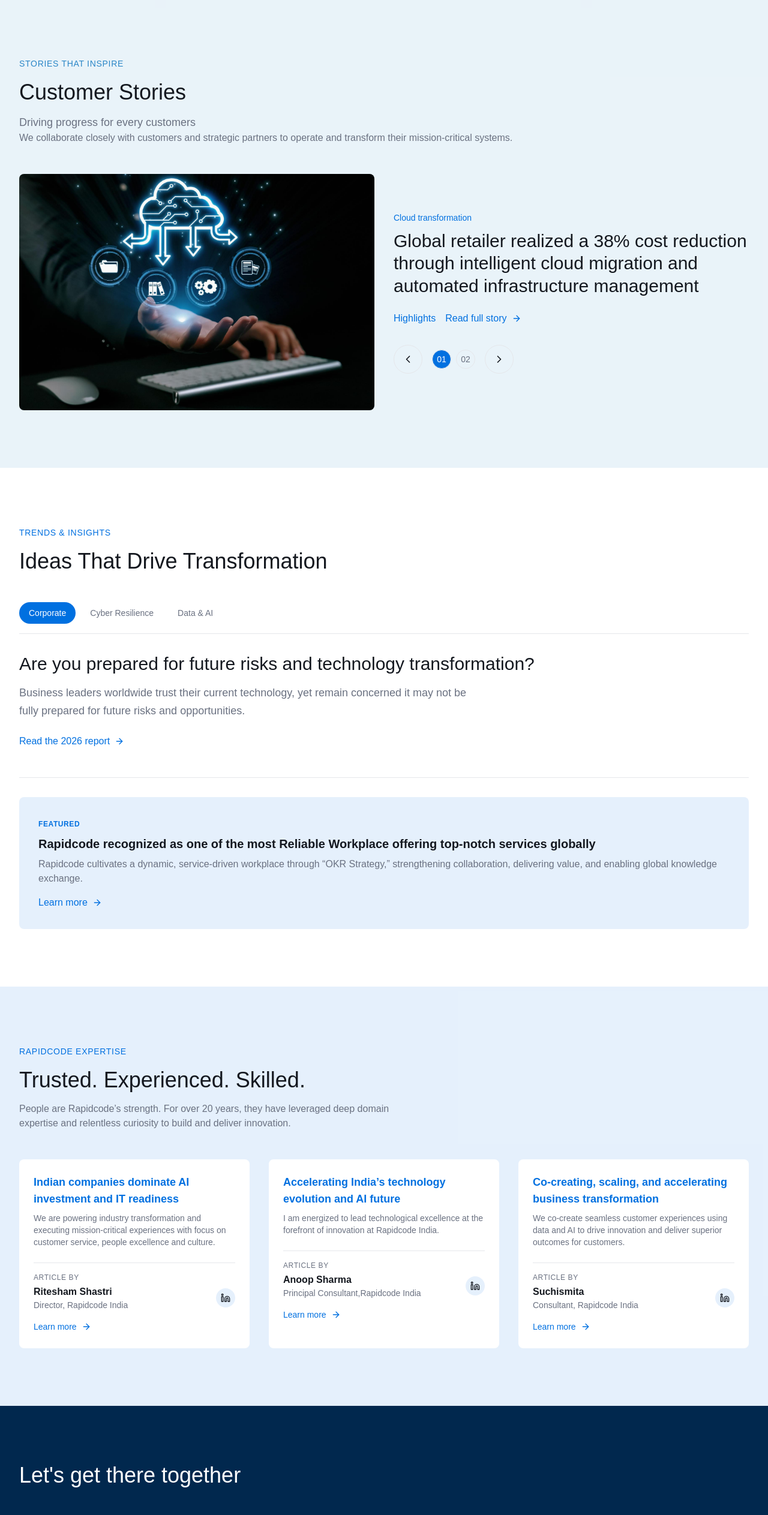
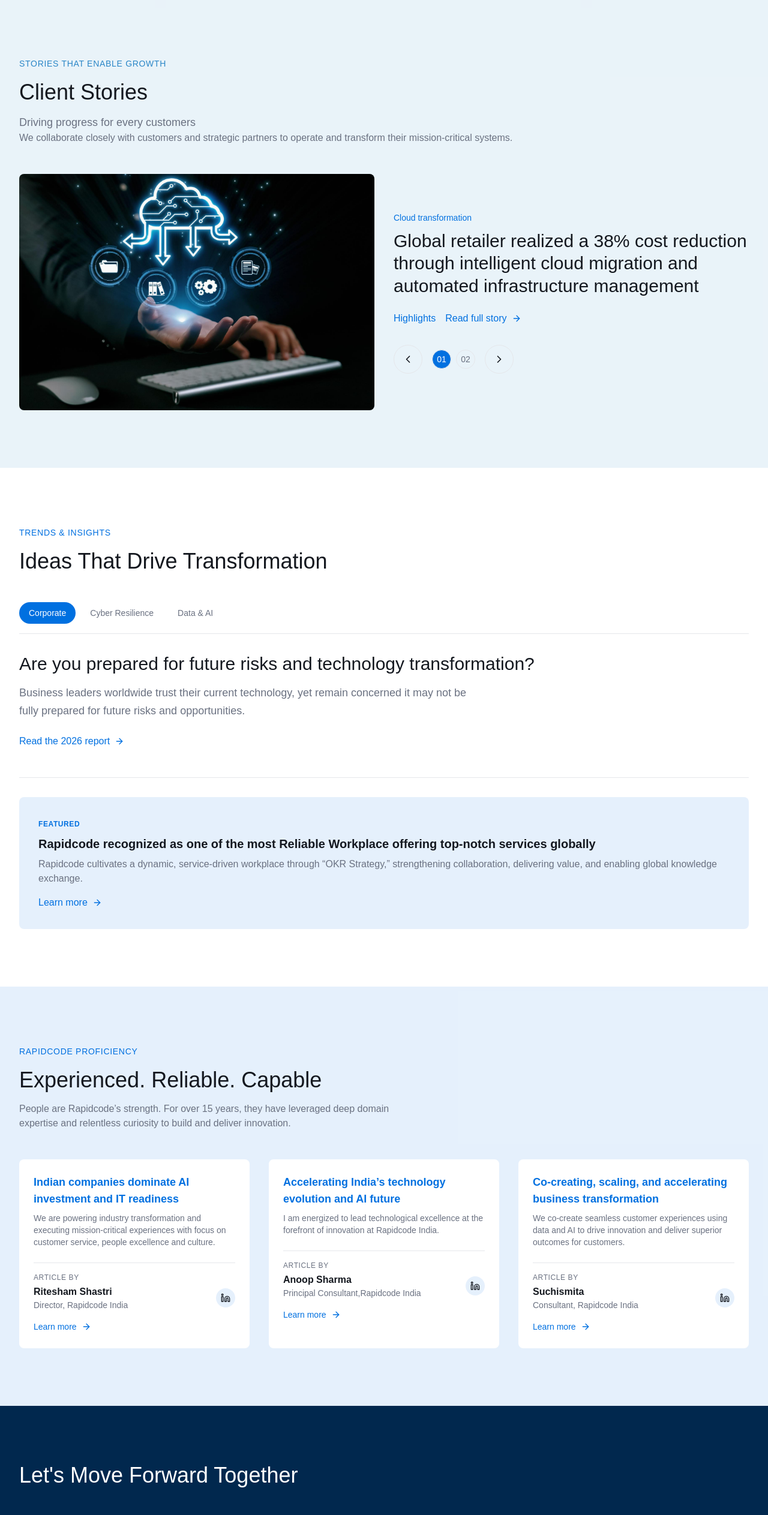
Before and after one commit to Kavya75340/Rapid, a React (Vite) app: page / in a window 1280 px wide. Shown: the part 2666-5192 px from the top of the page at 60% size. Built offline with nearby package versions, Linux system fonts and the light colour scheme; a web font is replaced by a local one.

Commit message:
Repharse data

```diff
--- a/src/components/pages/Home/sections/CultureCareersSection.jsx
+++ b/src/components/pages/Home/sections/CultureCareersSection.jsx
@@ -24,7 +24,7 @@
         <section className="py-16 lg:py-24 bg-[#01284e] text-white">
             <div className="container mx-auto px-4 lg:px-8">
                 <h2 className="text-3xl lg:text-4xl font-light mb-12">
-                    Let's get there together
+                    Let's Move Forward Together
                 </h2>
 
                 <div className="grid md:grid-cols-2 gap-8">
--- a/src/components/pages/Home/sections/CustomerStoriesSection.jsx
+++ b/src/components/pages/Home/sections/CustomerStoriesSection.jsx
@@ -47,10 +47,10 @@
                 {/* Header */}
                 <div className="mb-12">
                     <span className="text-[#2a86c7]/100 text-sm font-medium uppercase tracking-wider">
-                        stories that inspire
+                        stories that enable growth
                     </span>
                     <h2 className="mt-4 text-3xl lg:text-4xl font-light text-foreground">
-                        Customer Stories
+                        Client Stories
                     </h2>
                     <p className="mt-4 text-lg text-muted-foreground">
                         Driving progress for every customers
--- a/src/components/pages/Home/sections/ExpertiseSection.jsx
+++ b/src/components/pages/Home/sections/ExpertiseSection.jsx
@@ -40,13 +40,13 @@
                 {/* Header */}
                 <div className="mb-12">
                     <span className="text-[#0070e0] text-sm font-medium uppercase tracking-wider">
-                        rapidcode expertise
+                        rapidcode proficiency
                     </span>
                     <h2 className="mt-4 text-3xl lg:text-4xl font-light text-foreground">
-                        Trusted. Experienced. Skilled.
+                        Experienced. Reliable. Capable
                     </h2>
                     <p className="mt-4 text-muted-foreground max-w-2xl">
-                        People are Rapidcode’s strength. For over 20 years, they
+                        People are Rapidcode’s strength. For over 15 years, they
                         have leveraged deep domain expertise and relentless
                         curiosity to build and deliver innovation.
                     </p>
--- a/src/components/pages/Home/sections/QASection.jsx
+++ b/src/components/pages/Home/sections/QASection.jsx
@@ -70,7 +70,7 @@
             <div className="container mx-auto px-4 lg:px-8">
                 <div className="mb-12">
                     <span className="text-muted-foreground text-sm">
-                        Answers to questions about
+                        Answers to Essential Questions
                     </span>
                     <h2 className="mt-2 text-3xl lg:text-4xl text-[#1065bf] font-bold text-foreground">
                         Rapidcode
```
